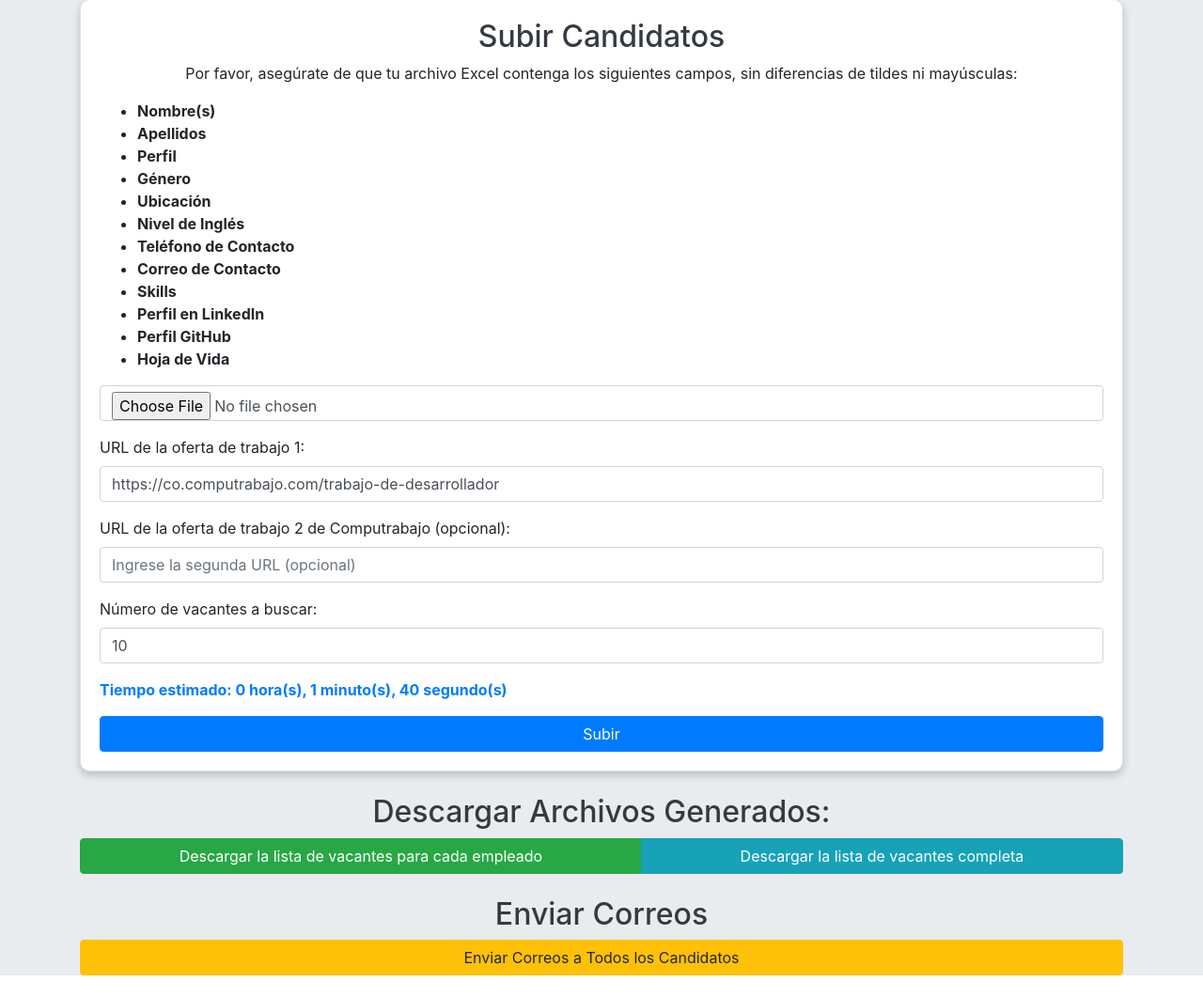
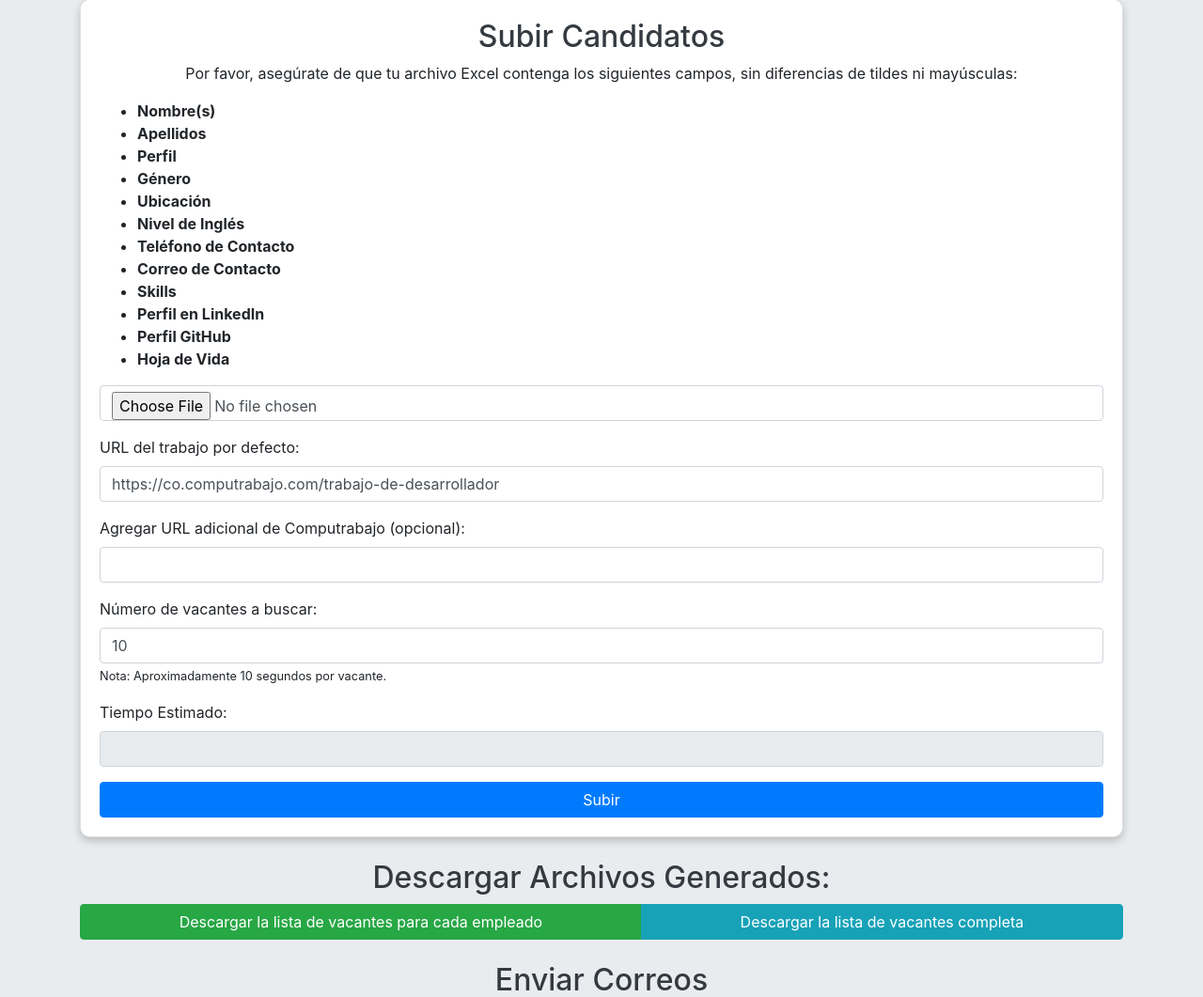
Before and after one commit to Betek-Scraper/WebScraping, a Flask app: page / in a window 1280 px wide. Shown: the part 123-1184 px from the top of the page at 94% size. Before the commit the page ends 1161 px from the top, so only its background shows below. Run offline with Flask 3, Linux system fonts and the light colour scheme; parts of the project's set-up code (start-up, migrations or seed data) failed here and were passed over; some libraries are stand-ins or nearby versions.

Commit message:
Corrected some mistakes with the number of jobs wanted

```diff
--- a/Empleo_Candidato.py
+++ b/Empleo_Candidato.py
@@ -2,7 +2,6 @@ import pandas as pd
 import re
 from sklearn.feature_extraction.text import TfidfVectorizer
 from sklearn.metrics.pairwise import cosine_similarity
-
 
 def procesar_excel(candidato_filepath):
     # Cargar el archivo de trabajos y el archivo de candidatos proporcionado
--- a/app.py
+++ b/app.py
@@ -19,12 +19,10 @@ app.config['UPLOAD_FOLDER'] = UPLOAD_FOLDER
 # Variable de estado para verificar si se han generado los archivos
 files_generated = False
 
-
 # Página principal
 @app.route('/')
 def index():
     return render_template('index.html')
-
 
 # Ruta para subir y procesar el archivo de candidatos
 @app.route('/upload', methods=['POST'])
@@ -45,11 +43,6 @@ def upload_file():
     filepath = os.path.join(app.config['UPLOAD_FOLDER'], filename)
     file.save(filepath)
 
-    # Obtener las URLs de los formularios
-    url1 = request.form.get('url1') or 'https://co.computrabajo.com/trabajo-de-desarrollador'  # Valor predeterminado
-    url2 = request.form.get('url2')
-    vacancy_count = int(request.form.get('vacancy_count'))
-
     # Verificar los campos necesarios en el archivo Excel
     try:
         df = pd.read_excel(filepath)
@@ -59,15 +52,31 @@ def upload_file():
 
         missing_columns = [col for col in required_columns if col not in df.columns]
         if missing_columns:
-            flash(f'Faltan los siguientes campos en el archivo: {", ".join(missing_columns)}')
+            flash(f'Faltan los siguientes campos en el archivo: {", ".join(missing_columns)}', 'danger')
             return redirect(url_for('index'))
 
     except Exception as e:
-        flash(f'Error al leer el archivo: {e}')
+        flash(f'Error al leer el archivo: {e}', 'danger')
+        return redirect(url_for('index'))
+
+    # Obtener URLs de scraping del formulario
+    urls = [
+        request.form.get('url1', 'https://co.computrabajo.com/trabajo-de-desarrollador'),  # URL por defecto
+        request.form.get('url2')  # URL adicional si se proporciona
+    ]
+    # Filtrar URLs vacías
+    urls = [url for url in urls if url]
+
+    # Obtener el número de vacantes a buscar
+    try:
+        num_vacantes = int(request.form.get('vacantes', 10))  # Valor por defecto de 10
+        estimated_time = num_vacantes * 6  # 6 segundos por vacante
+    except ValueError:
+        flash('Por favor, introduce un número válido de vacantes.', 'danger')
         return redirect(url_for('index'))
 
     # Generar el Excel de trabajos usando linkedinjob
-    linkedinjob.generar_excel(urls=[url1, url2], vacancy_count=vacancy_count)  # Esto guardará el archivo en disco
+    linkedinjob.generar_excel(urls, num_vacantes)  # Esto pasará el número de vacantes
 
     # Procesar el archivo de candidatos usando Empleo_Candidato
     Empleo_Candidato.procesar_excel(filepath)
@@ -75,15 +84,14 @@ def upload_file():
     # Cambiar el estado a verdadero al completar la generación de archivos
     files_generated = True
 
-    flash('Archivo procesado exitosamente. Puedes descargar los archivos generados.')
+    flash('Archivo procesado exitosamente. Puedes descargar los archivos generados.', 'success')
     return redirect(url_for('index'))
-
 
 # Ruta para descargar el archivo de coincidencias
 @app.route('/download_coincidencias')
 def download_coincidencias():
     if not files_generated:  # Verificar si los archivos han sido generados
-        flash('Primero debes procesar los archivos antes de descargar.')
+        flash('Primero debes procesar los archivos antes de descargar.', 'warning')
         return redirect(url_for('index'))
 
     best_matches_df = pd.read_excel('Mejores_Coincidencias_Ingles_Ajustado.xlsx')
@@ -92,12 +100,11 @@ def download_coincidencias():
     output.seek(0)
     return send_file(output, as_attachment=True, download_name='Mejores_Coincidencias_Ingles_Ajustado.xlsx')
 
-
 # Ruta para descargar el archivo de Computrabajo
 @app.route('/download_computrabajo')
 def download_computrabajo():
     if not files_generated:  # Verificar si los archivos han sido generados
-        flash('Primero debes procesar los archivos antes de descargar.')
+        flash('Primero debes procesar los archivos antes de descargar.', 'warning')
         return redirect(url_for('index'))
 
     computrabajo_df = pd.read_excel('Computrabajo_Jobs.xlsx')
@@ -106,24 +113,22 @@ def download_computrabajo():
     output.seek(0)
     return send_file(output, as_attachment=True, download_name='Computrabajo_Jobs.xlsx')
 
-
 # Ruta para enviar correos a todos los candidatos
 @app.route('/send_emails', methods=['POST'])
 def send_emails():
     global files_generated  # Usar la variable global para verificar el estado
 
     if not files_generated:
-        flash('Debes procesar primero los archivos de candidatos antes de enviar correos.')
+        flash('Debes procesar primero los archivos de candidatos antes de enviar correos.', 'warning')
         return redirect(url_for('index'))
 
     try:
         enviar_correos.enviar_emails()  # Llamar a la función que envía correos
-        flash('Correos enviados exitosamente.')
+        flash('Correos enviados exitosamente.', 'success')
     except Exception as e:
-        flash(f'Error al enviar correos: {e}')
+        flash(f'Error al enviar correos: {e}', 'danger')
 
     return redirect(url_for('index'))
 
-
 if __name__ == '__main__':
     app.run()
--- a/templates/index.html
+++ b/templates/index.html
@@ -24,23 +24,19 @@
         .alert {
             margin-top: 20px;
         }
-        #timeEstimate {
-            font-weight: bold;
-            color: #007bff;
-        }
     </style>
 </head>
 <body>
     <div class="container">
         <h1 class="mb-4">Gestión de Candidatos</h1>
 
-        {% with messages = get_flashed_messages() %}
+        {% with messages = get_flashed_messages(with_categories=true) %}
             {% if messages %}
-                <div class="alert alert-danger">
+                <div class="alert alert-{{ messages[0][0] }}">
                     <ul>
-                    {% for message in messages %}
-                        <li>{{ message }}</li>
-                    {% endfor %}
+                        {% for message in messages %}
+                            <li>{{ message[1] }}</li>
+                        {% endfor %}
                     </ul>
                 </div>
             {% endif %}
@@ -68,19 +64,21 @@
                     <input type="file" name="file" class="form-control" required>
                 </div>
                 <div class="form-group">
-                    <label for="url1">URL de la oferta de trabajo 1:</label>
-                    <input type="url" name="url1" class="form-control" placeholder="Ingrese la primera URL" value="https://co.computrabajo.com/trabajo-de-desarrollador">
+                    <label for="url1">URL del trabajo por defecto:</label>
+                    <input type="text" name="url1" class="form-control" value="https://co.computrabajo.com/trabajo-de-desarrollador" required>
                 </div>
                 <div class="form-group">
-                    <label for="url2">URL de la oferta de trabajo 2 de Computrabajo (opcional):</label>
-                    <input type="url" name="url2" class="form-control" placeholder="Ingrese la segunda URL (opcional)">
+                    <label for="url2">Agregar URL adicional de Computrabajo (opcional):</label>
+                    <input type="text" name="url2" class="form-control">
                 </div>
                 <div class="form-group">
-                    <label for="vacancy_count">Número de vacantes a buscar:</label>
-                    <input type="number" name="vacancy_count" class="form-control" min="1" value="10" required oninput="updateEstimatedTime()">
+                    <label for="vacantes">Número de vacantes a buscar:</label>
+                    <input type="number" name="vacantes" class="form-control" min="1" value="10" required id="vacantes">
+                    <small>Nota: Aproximadamente 10 segundos por vacante.</small>
                 </div>
                 <div class="form-group">
-                    <span id="timeEstimate">Tiempo estimado: 1 minuto, 40 segundos</span>
+                    <label for="tiempoEstimado">Tiempo Estimado:</label>
+                    <input type="text" id="tiempoEstimado" class="form-control" readonly>
                 </div>
                 <button type="submit" class="btn btn-primary btn-block">Subir</button>
             </form>
@@ -98,27 +96,31 @@
         </form>
     </div>
 
+    <script>
+        // Función para actualizar el tiempo estimado en base al número de vacantes
+        document.getElementById("vacantes").addEventListener("input", function() {
+            var vacantes = parseInt(this.value);
+            var segundosPorVacante = 10;
+            var totalSegundos = vacantes * segundosPorVacante;
+
+            // Calcular horas, minutos y segundos
+            var horas = Math.floor(totalSegundos / 3600);
+            var minutos = Math.floor((totalSegundos % 3600) / 60);
+            var segundos = totalSegundos % 60;
+
+            // Actualizar el campo con el tiempo estimado
+            var tiempoEstimado = "";
+            if (horas > 0) tiempoEstimado += horas + " hora" + (horas > 1 ? "s" : "") + " ";
+            if (minutos > 0) tiempoEstimado += minutos + " minuto" + (minutos > 1 ? "s" : "") + " ";
+            if (segundos > 0 || tiempoEstimado === "") tiempoEstimado += segundos + " segundo" + (segundos > 1 ? "s" : "");
+
+            // Mostrar el tiempo estimado
+            document.getElementById("tiempoEstimado").value = tiempoEstimado;
+        });
+    </script>
+
     <script src="https://code.jquery.com/jquery-3.5.1.slim.min.js"></script>
     <script src="https://cdn.jsdelivr.net/npm/@popperjs/core@2.9.2/dist/umd/popper.min.js"></script>
     <script src="https://stackpath.bootstrapcdn.com/bootstrap/4.5.2/js/bootstrap.min.js"></script>
-    <script>
-        function updateEstimatedTime() {
-            const count = document.querySelector('input[name="vacancy_count"]').value;
-            const secondsPerJob = 10; // 10 seconds per job
-            const totalSeconds = count * secondsPerJob;
-
-            const hours = Math.floor(totalSeconds / 3600);
-            const minutes = Math.floor((totalSeconds % 3600) / 60);
-            const seconds = totalSeconds % 60;
-
-            const estimateText = `Tiempo estimado: ${hours} hora(s), ${minutes} minuto(s), ${seconds} segundo(s)`;
-            document.getElementById('timeEstimate').textContent = estimateText;
-        }
-
-        // Set initial estimate on load
-        window.onload = function() {
-            updateEstimatedTime();
-        };
-    </script>
 </body>
 </html>
```
Also changed, not shown: linkedinjob.py (+39 -46 lines), enviar_correos.py (line endings or trailing spaces).
